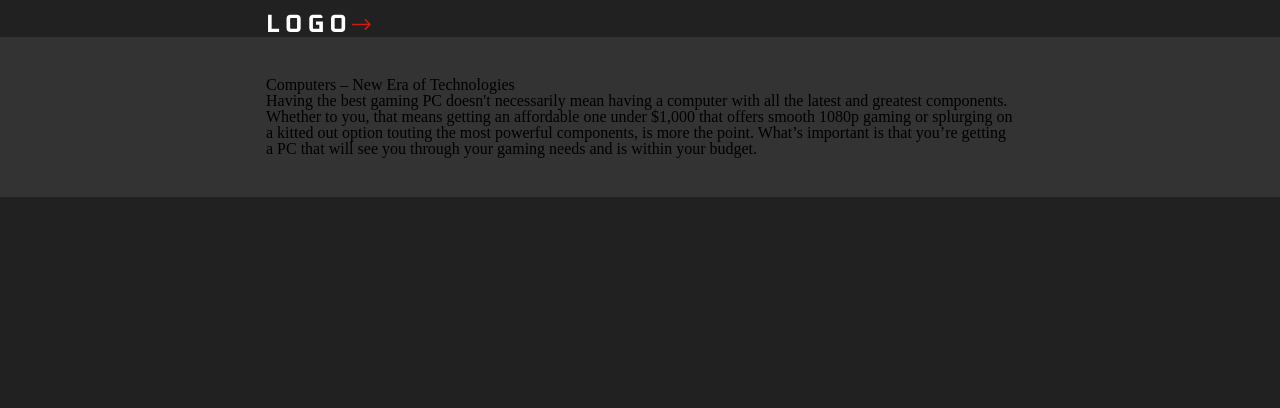
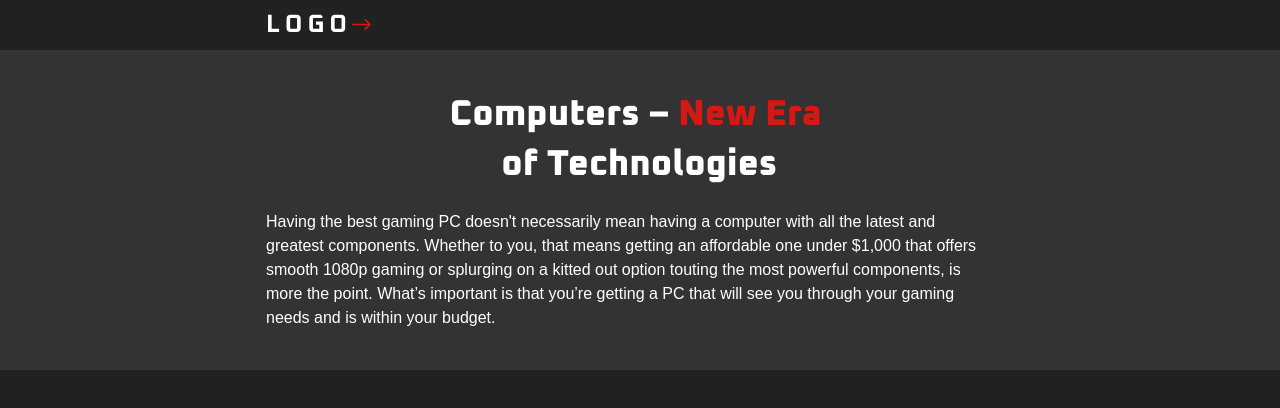
Before and after one commit to klevoDev/10-background-practice-add, a plain HTML site: page index.html in a window 1280 px wide. Drawn offline with Linux system fonts and the light colour scheme; a web font is replaced by a local one.

Commit message:
add section computers

```diff
--- a/css/style.css
+++ b/css/style.css
@@ -1,4 +1,5 @@
-@import url('https://fonts.googleapis.com/css2?family=Oxanium:wght@700&display=swap');
+@import url('https://fonts.googleapis.com/css2?family=Oxanium:wght@700;800&display=swap');
+@import url('https://fonts.googleapis.com/css2?family=Mako&display=swap');
 
 
 
@@ -19,10 +20,25 @@ body {
 }
 
 
+.subheading {
+    font-family: 'Oxanium', sans-serif;
+    font-weight: 800;
+    font-size: 36px;
+    line-height: 139%;
 
-.text {}
+    color: #FFFFFF;
+}
 
-.header {}
+.text {
+    font-family: 'Mako', sans-serif;
+    line-height: 150%;
+    color: #FFFFFF;
+
+}
+
+.header {
+    padding: 0 0 13px;
+}
 
 
 
@@ -57,6 +73,17 @@ body {
 
 .computers {}
 
-.computers__heading {}
+.computers__subheading {
+    max-width: 381px;
+    margin: 0 auto;
 
-.Computers__text {}
+    margin-bottom: 20px;
+}
+
+.computers__strong {
+    color: #D41914;
+}
+
+.computers__text {
+    max-width: 712px;
+}
--- a/index.html
+++ b/index.html
@@ -25,10 +25,11 @@
         <main class="page">
             <section class="page__computers computers">
                 <div class="container">
-                    <h1 class="computers__heading">
-                        Computers – New Era of Technologies
+                    <h1 class="computers__subheading subheading">
+                        <!-- вопрос как правильно поступить в этой ситуации -->
+                        Computers – <span class="computers__strong">New Era</span> &nbsp;&nbsp;&nbsp;&nbsp;&nbsp; of Technologies
                     </h1>
-                    <p class="Computers__text text">
+                    <p class="computers__text text">
                         Having the best gaming PC doesn't necessarily mean having a computer with all the latest and greatest components. Whether to you, that means getting an affordable one under $1,000 that offers smooth 1080p gaming or splurging on a kitted out option touting the most powerful components, is more the point. What’s important is that you’re getting a PC that will see you through your gaming needs and is within your budget.
                     </p>
                 </div>
```
